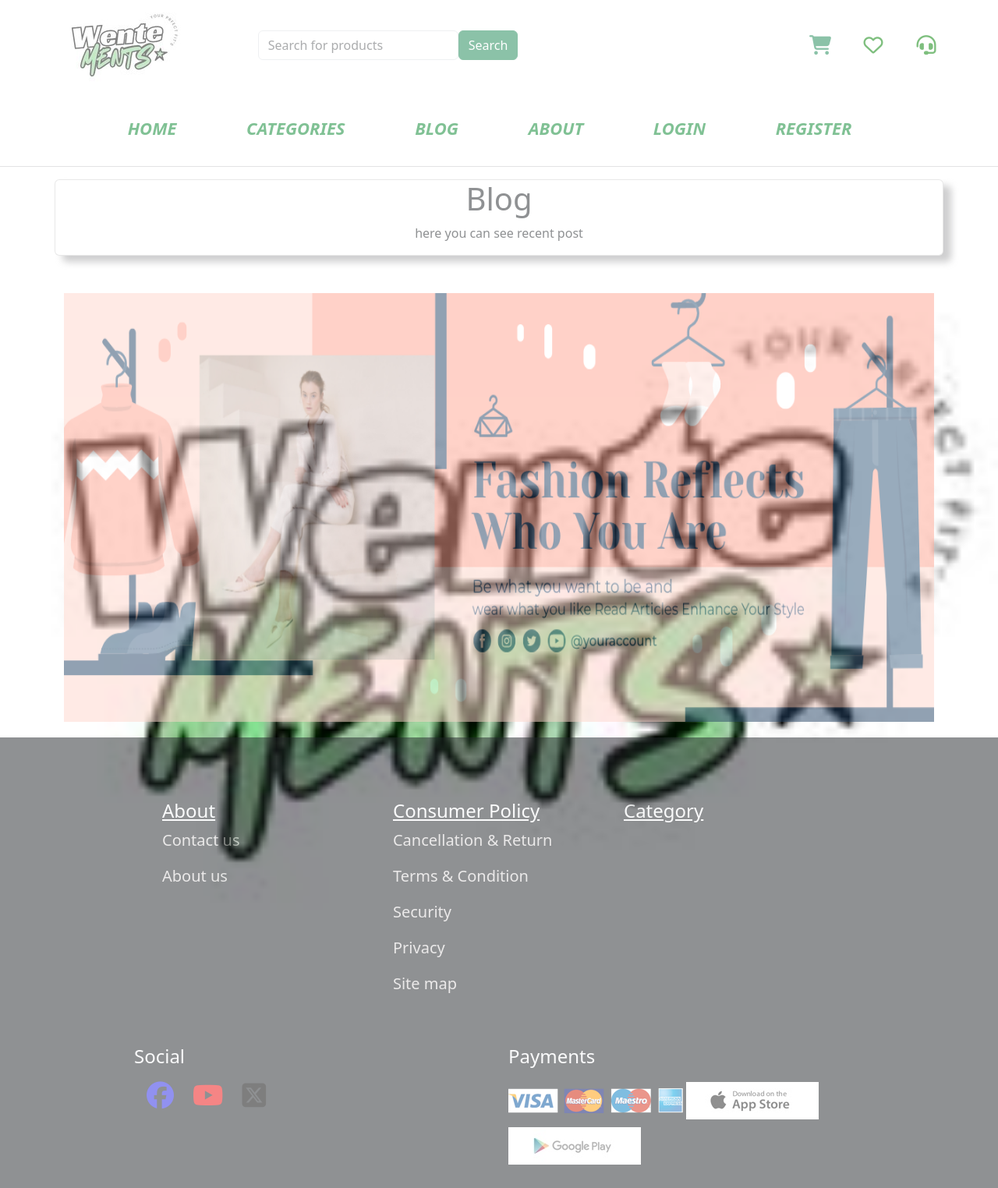
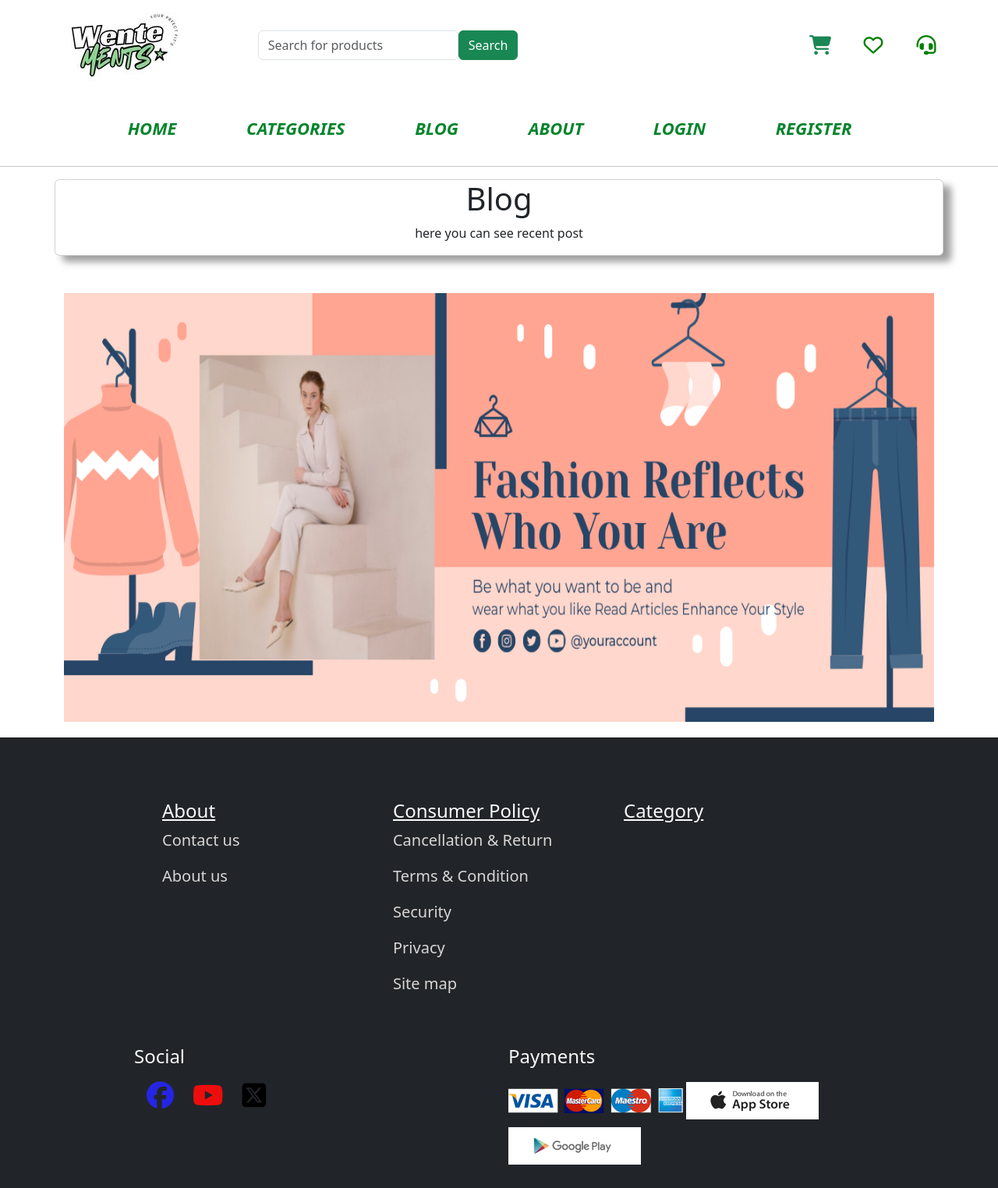
Before and after one commit to YOGANANDH60/WenteMents, a Django app: page /blog in a window 1280 px wide. Shown: the whole page at 78% size. Run offline with Django 5.2, Linux system fonts and the light colour scheme; data that the repository does not hold is empty; some libraries are stand-ins or nearby versions.

Commit message:
logo updates

```diff
--- a/shopifyyyy/templates/shop/main.html
+++ b/shopifyyyy/templates/shop/main.html
@@ -33,6 +33,7 @@
     />
     <!-- internal css -->
     <link rel="stylesheet" href="{% static 'css/index.css' %}" />
+
     <script src="https://code.jquery.com/jquery-3.6.0.min.js"></script>
   </head>
   <body>
--- a/static/css/index.css
+++ b/static/css/index.css
@@ -1,14 +1,3 @@
-
-body {
-  margin: 0px;
-  padding: 0px;
-  background-image: url('images/logo.jpg'); /* Path to your watermark image */
-  background-repeat: no-repeat;
-  background-position: center;
-  background-size: contain; /* Adjust as needed */
-  opacity: 0.5; /* Set transparency */
-}
-
 .burger {
   font-size: 37px;
 }
--- a/tfinal-project/settings.py
+++ b/tfinal-project/settings.py
@@ -181,6 +181,8 @@ STATICFILES_DIRS=[
 ]
 
 
+
+
 # Default primary key field type
 # https://docs.djangoproject.com/en/5.1/ref/settings/#default-auto-field
 
```
